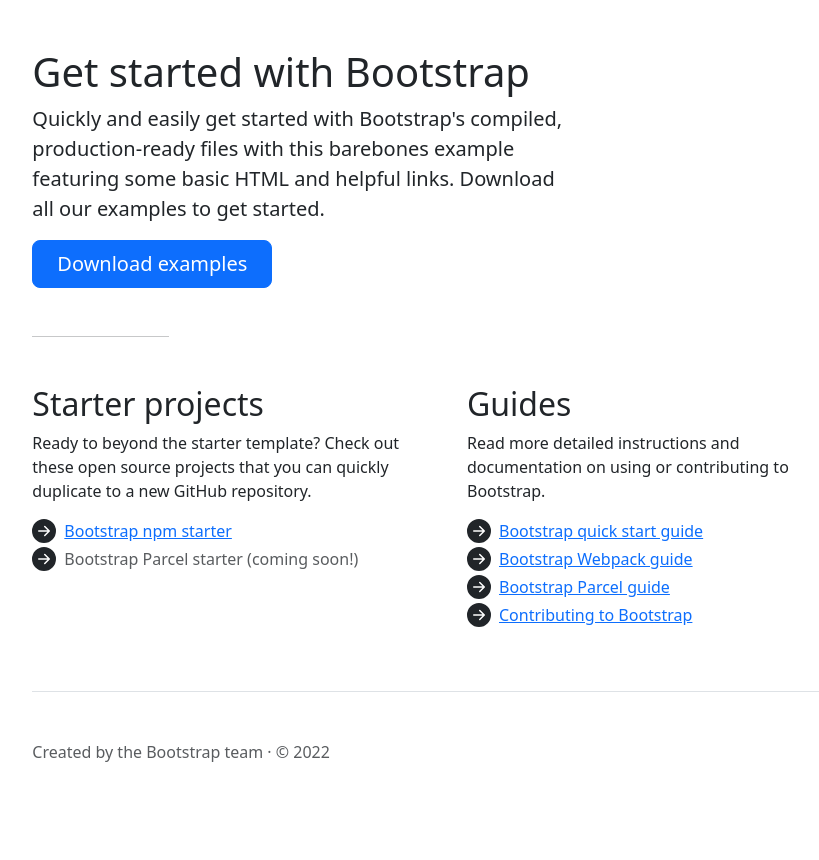
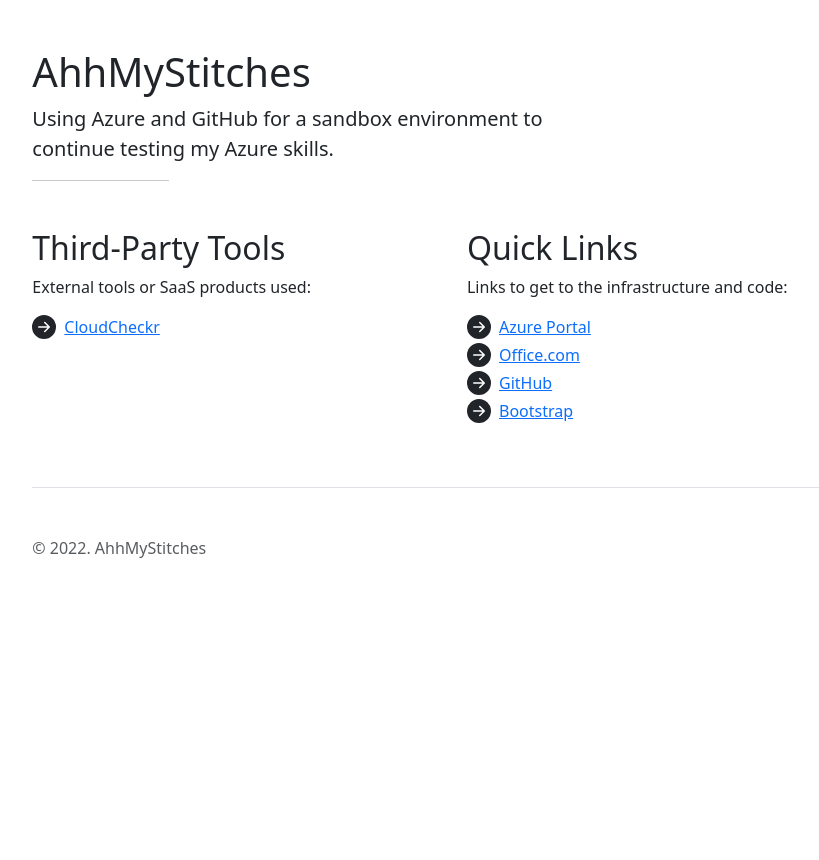
Before and after one commit to chaddaignault/ahhmystitchesnet, a PHP site: page / in a window 1280 px wide. Shown: the part 101-961 px from the top of the page, without its empty margins (197-1016 px from the left). After the commit the page ends 659 px from the top, so only its background shows below. Run offline with PHP 8.4, Linux system fonts and the light colour scheme.

Commit message:
Update index.php
Removed placeholder text from Bootstrap

```diff
--- a/index.php
+++ b/index.php
@@ -68,44 +68,45 @@
 			</header>
 
 			<main>
-				<h1>Get started with Bootstrap</h1>
-				<p class="fs-5 col-md-8">Quickly and easily get started with Bootstrap's compiled, production-ready files with this barebones example featuring some basic HTML and helpful links. Download all our examples to get started.</p>
+				<h1>AhhMyStitches</h1>
+				<p class="fs-5 col-md-8">Using Azure and GitHub for a sandbox environment to continue testing my Azure skills.</p>
 
+				<!--
 				<div class="mb-5">
-					<a href="../examples/" class="btn btn-primary btn-lg px-4">Download examples</a>
+					<a href="../examples/" class="btn btn-primary btn-lg px-4">Quick Links</a>
 				</div>
+				-->
 
 				<hr class="col-3 col-md-2 mb-5">
 
 				<div class="row g-5">
 					<div class="col-md-6">
-						<h2>Starter projects</h2>
-						<p>Ready to beyond the starter template? Check out these open source projects that you can quickly duplicate to a new GitHub repository.</p>
+						<h2>Third-Party Tools</h2>
+						<p>External tools or SaaS products used:</p>
 						<ul class="icon-list ps-0">
-							<li class="d-flex align-items-start mb-1"><a href="https://github.com/twbs/bootstrap-npm-starter" rel="noopener" target="_blank">Bootstrap npm starter</a></li>
-							<li class="text-muted d-flex align-items-start mb-1">Bootstrap Parcel starter (coming soon!)</li>
+							<li class="d-flex align-items-start mb-1"><a href="https://www.cloudcheckr.com" rel="noopener" target="_blank">CloudCheckr</a></li>
 						</ul>
 					</div>
 
 					<div class="col-md-6">
-						<h2>Guides</h2>
-						<p>Read more detailed instructions and documentation on using or contributing to Bootstrap.</p>
+						<h2>Quick Links</h2>
+						<p>Links to get to the infrastructure and code:</p>
 						<ul class="icon-list ps-0">
-							<li class="d-flex align-items-start mb-1"><a href="../getting-started/introduction/">Bootstrap quick start guide</a></li>
-							<li class="d-flex align-items-start mb-1"><a href="../getting-started/webpack/">Bootstrap Webpack guide</a></li>
-							<li class="d-flex align-items-start mb-1"><a href="../getting-started/parcel/">Bootstrap Parcel guide</a></li>
-							<li class="d-flex align-items-start mb-1"><a href="../getting-started/contribute/">Contributing to Bootstrap</a></li>
+							<li class="d-flex align-items-start mb-1"><a href="https://portal.azure.com" target="_blank>">Azure Portal</a></li>
+							<li class="d-flex align-items-start mb-1"><a href="https://www.office.com" target="_blank>">Office.com</a></li>
+							<li class="d-flex align-items-start mb-1"><a href="https://www.github.com" target="_blank>">GitHub</a></li>
+							<li class="d-flex align-items-start mb-1"><a href="https://www.getbootstrap.com" target="_blank>">Bootstrap</a></li>
 						</ul>
 					</div>
 				</div>
 			</main>
 
 			<footer class="pt-5 my-5 text-muted border-top">
-				Created by the Bootstrap team &middot; &copy; 2022
+				&copy; 2022. AhhMyStitches
 			</footer>
 		</div>
 
-		<script src="./assets/js/bootstrap.bundle.min.js"></script>
+		<script src="assets/js/bootstrap.bundle.min.js"></script>
 
 	</body>
 </html>
```
